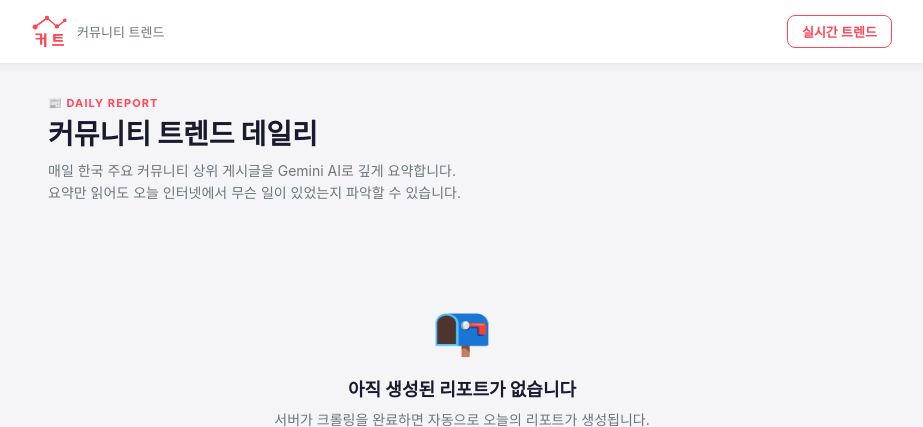
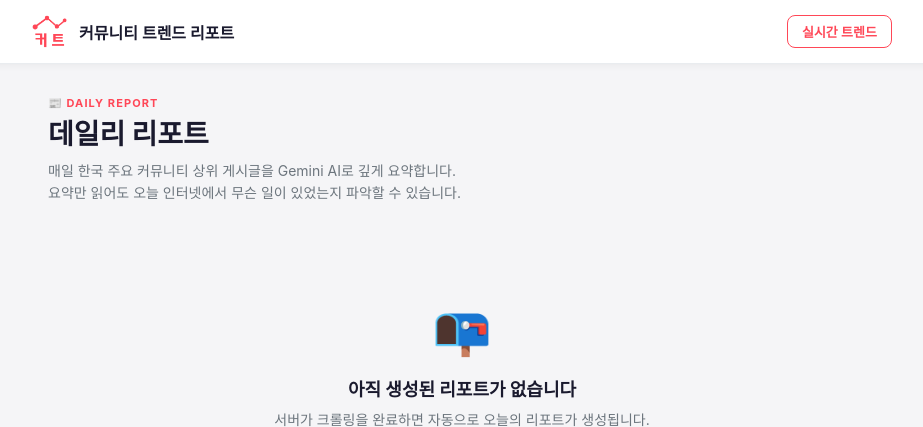
Before and after one commit to gumoyaz/korean-community-crawler, a Flask app: page /daily in a window 1280 px wide. Shown: the top 427 px of the page, without its empty margins (178-1101 px from the left). Run offline with Flask 3, Linux system fonts and the light colour scheme; data that the repository does not hold is empty.

Commit message:
fix: daily 페이지 로고 태그라인 → 커뮤니티 트렌드 리포트, h2 → 데일리 리포트
Co-Authored-By: Claude Sonnet 4.6 <noreply@anthropic.com>

```diff
--- a/templates/daily.html
+++ b/templates/daily.html
@@ -97,7 +97,7 @@
   }
   .logo { display: flex; align-items: center; text-decoration: none; }
   .logo img { height: 35px; width: auto; display: block; }
-  .logo-tagline { color: var(--text-dim); font-size: 13px; font-weight: 400; margin-left: 10px; }
+  .logo-tagline { color: var(--text); font-size: 16px; font-weight: 600; margin-left: 12px; }
   @media (max-width: 480px) { .logo-tagline { display: none; } }
 
   .header-right { display: flex; align-items: center; gap: 10px; }
@@ -458,7 +458,7 @@
   <div class="header-inner">
     <a href="/" class="logo">
       <img src="/static/logo.png" alt="커트">
-      <span class="logo-tagline">커뮤니티 트렌드</span>
+      <span class="logo-tagline">커뮤니티 트렌드 리포트</span>
     </a>
     <div class="header-right">
       <a href="/" class="nav-link-outline">실시간 트렌드</a>
@@ -473,7 +473,7 @@
 
   <div class="page-header">
     <div class="label">📰 Daily Report</div>
-    <h2>커뮤니티 트렌드 데일리</h2>
+    <h2>데일리 리포트</h2>
     <p>매일 한국 주요 커뮤니티 상위 게시글을 Gemini AI로 깊게 요약합니다.<br>
        요약만 읽어도 오늘 인터넷에서 무슨 일이 있었는지 파악할 수 있습니다.</p>
   </div>
```
